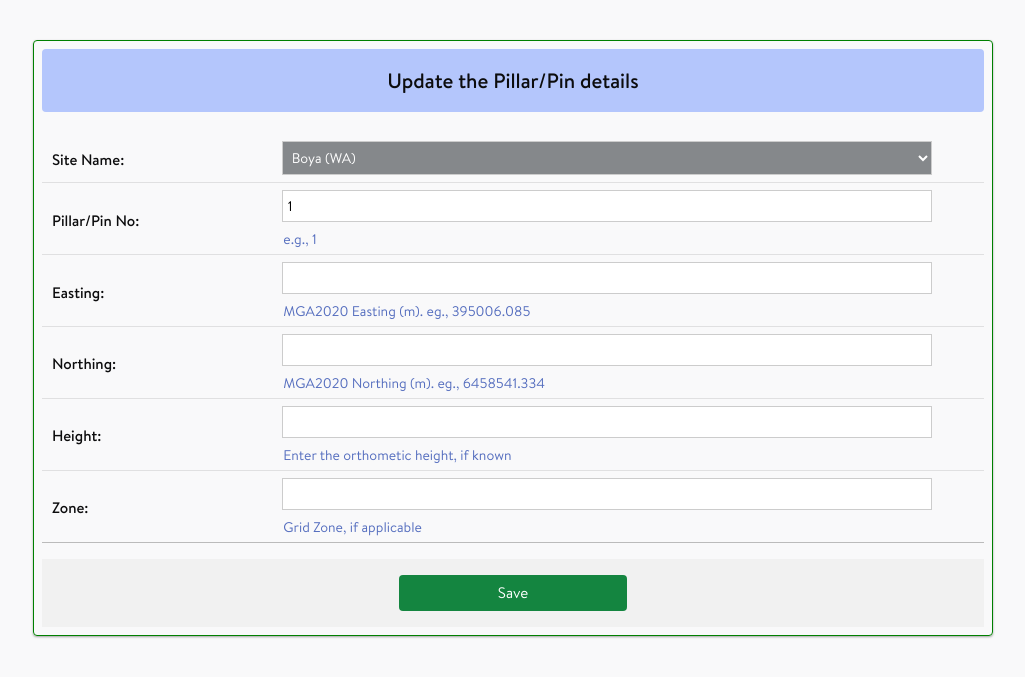
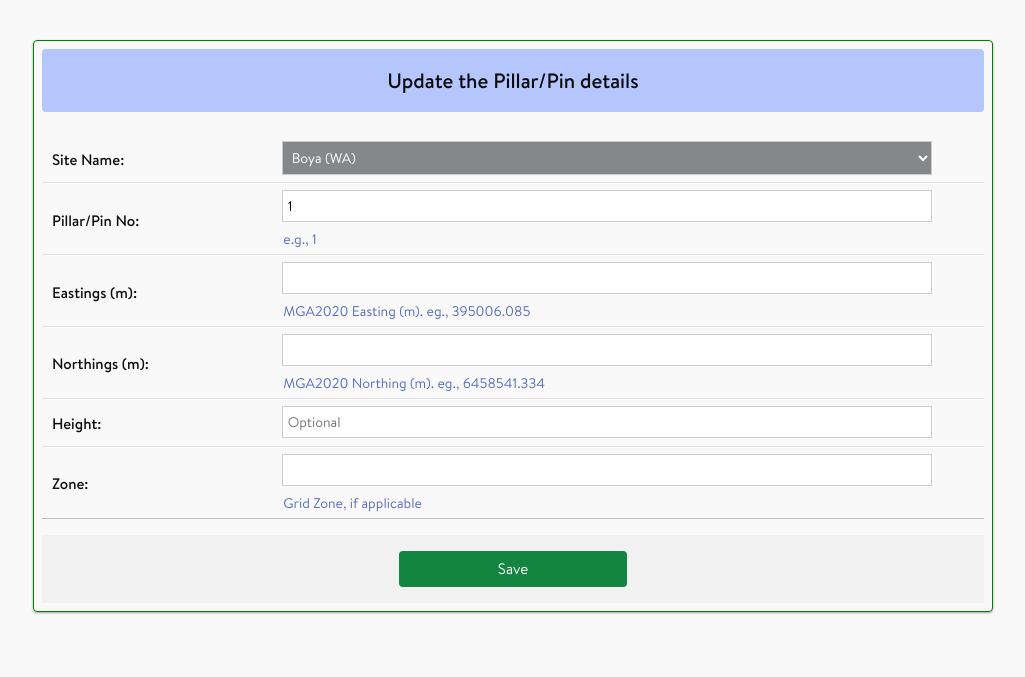
Before and after one commit to Landgate/Medjil, a Django app: page /calibrationsites/each_pillar_update/1/1 in a window 1280 px wide. Shown: the top 677 px of the page, without its empty margins (127-1152 px from the left). Run offline with Django 3.2, Linux system fonts and the light colour scheme; a user stored in the database is signed in; data comes from the database, SQL or seed files in the repository; both versions use the stored data as it was after the commit; some libraries are stand-ins or nearby versions.

Commit message:
Adding changes to pillar form

```diff
--- a/calibrationsites/forms.py
+++ b/calibrationsites/forms.py
@@ -125,6 +125,9 @@ class PillarForm(forms.ModelForm):
 		model = Pillar
 		fields = '__all__'
 		exclude = ('id', 'order',)
+		widgets = {
+            'height': forms.TextInput(attrs={'placeholder': 'Optional'}),
+        }
 
 EditPillarFormSet = modelformset_factory(Pillar, form = PillarForm,
 								extra=0,
@@ -146,6 +149,10 @@ class AddPillarForm(forms.ModelForm):
 		super(AddPillarForm, self).__init__(*args, **kwargs)
 		# self.fields['site_id'].queryset = Pillar.objects.filter(site_id__site_name__exact = sitename)
 		self.fields['name'].widget.attrs['required'] = 'required'
+		self.fields['easting'].widget.attrs['placeholder']= 'Optional'
+		self.fields['northing'].widget.attrs['placeholder']= 'Optional'
+		self.fields['zone'].widget.attrs['placeholder']= 'Optional'
+		self.fields['height'].widget.attrs['placeholder']= 'Optional'
 
 	class Meta:
 		model = Pillar
--- a/calibrationsites/models.py
+++ b/calibrationsites/models.py
@@ -180,11 +180,13 @@ class Pillar(models.Model):
     easting = models.DecimalField(null=True, blank=True,
                             max_digits=9,
                             decimal_places=3,
+                            verbose_name= 'Eastings (m)',
                             validators=[MinValueValidator(300000), MaxValueValidator(900000)],
                             help_text="MGA2020 Easting (m). eg., 395006.085")
     northing = models.DecimalField(null=True, blank=True,
                             max_digits=10,
                             decimal_places=3,
+                            verbose_name= 'Northings (m)',
                             validators=[MinValueValidator(3000000), MaxValueValidator(10000000)],
                             help_text="MGA2020 Northing (m). eg., 6458541.334")
     height = models.FloatField(null=True,
```
Also changed, not shown: calibrationsites/templates/calibrationsites/CalibrationSiteForm2.html (+10 -4 lines), db.sqlite3.
